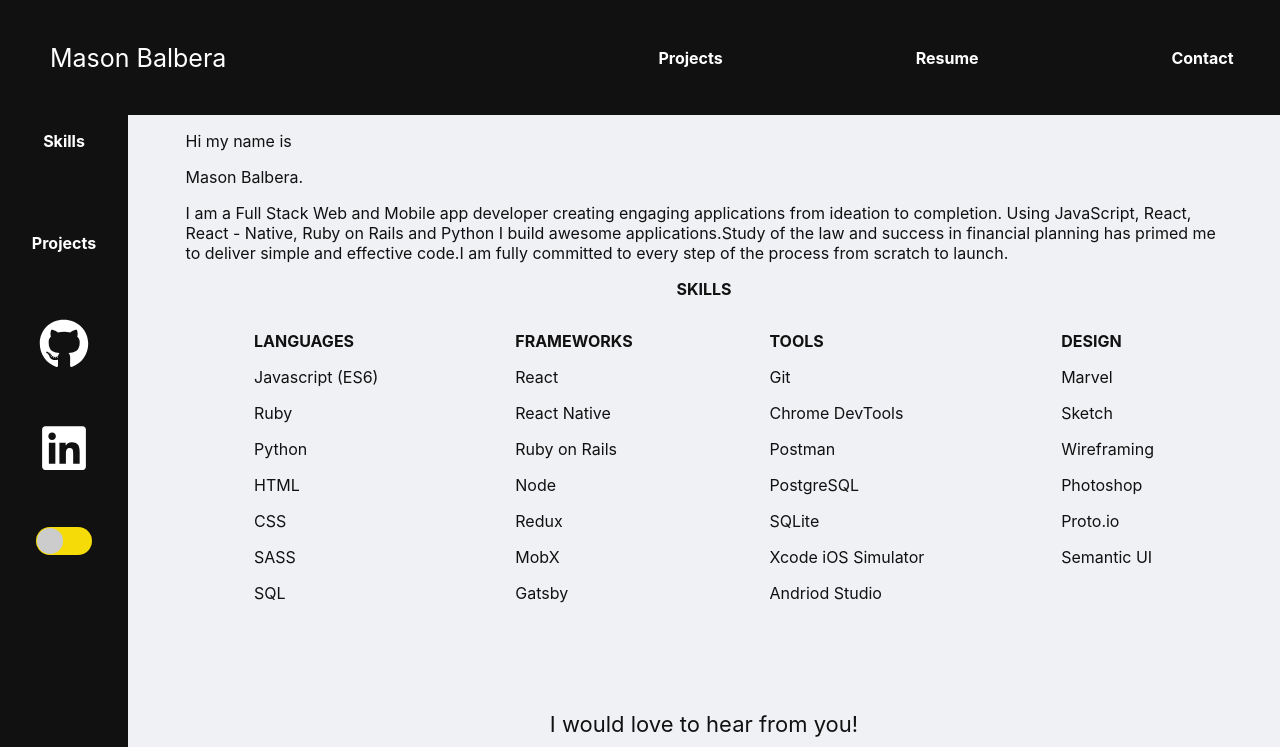
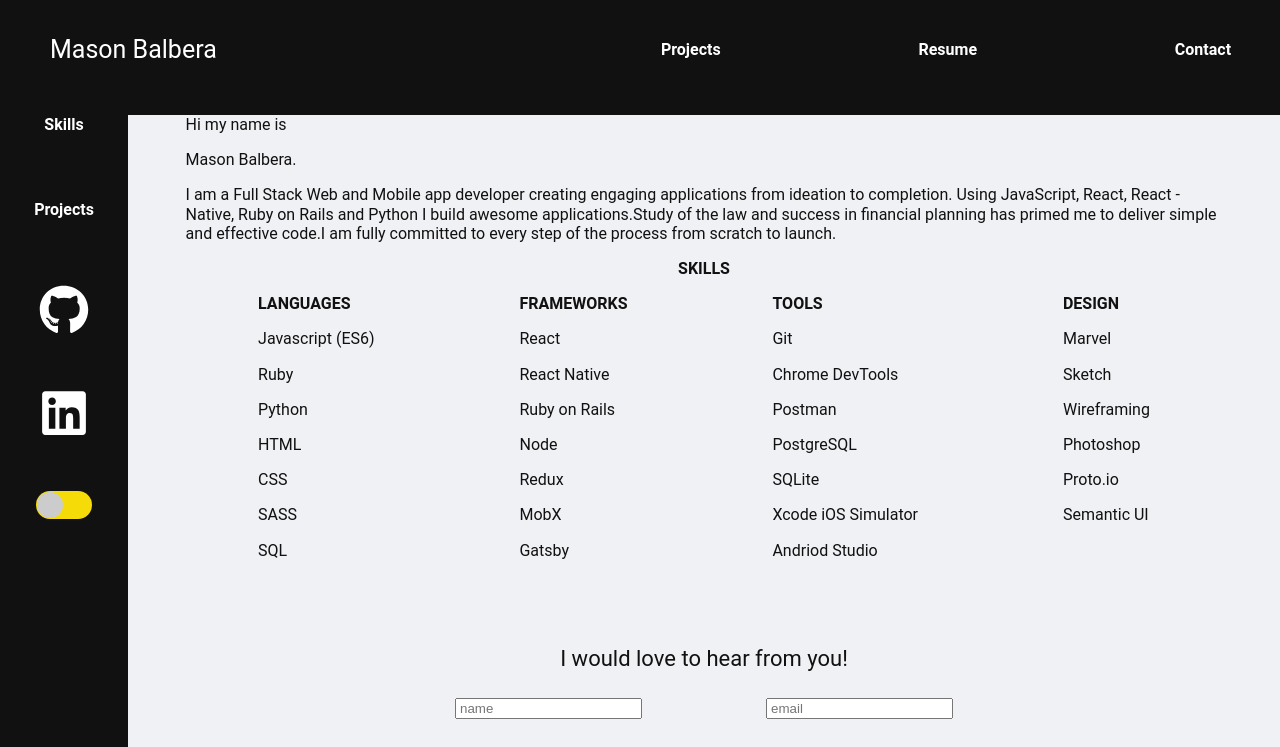
Before and after one commit to mbalbera/-Personal-Site-v2, a React (Create React App) app: page / in a window 1280 px wide. Shown: the top 747 px of the page. Built offline with nearby package versions, Linux system fonts and the light colour scheme.

Commit message:
update styles

```diff
--- a/src/App.css
+++ b/src/App.css
@@ -36,3 +36,125 @@
     transform: rotate(360deg);
   }
 }
+
+html, body, div, span, applet, object, iframe, h1, h2, h3, h4, h5, h6, p, blockquote, pre, a, abbr, acronym, address, big, cite, code, del, dfn, em, img, ins, kbd, q, s, samp, small, strike, sub, sup, tt, var, b, u, i, center, dl, dt, dd, ol, ul, li, fieldset, form, label, legend, table, caption, tbody, tfoot, thead, tr, th, td, article, aside, canvas, details, embed, figure, figcaption, footer, header, hgroup, menu, nav, output, ruby, section, summary, time, mark, audio, video {
+    margin: 0;
+    padding: 0;
+    border: 0;
+    font-size: 100%;
+    font: inherit;
+    vertical-align: baseline;
+}
+/* HTML5 display-role reset for older browsers */
+article, aside, details, figcaption, figure, footer, header, main, hgroup, menu, nav, section {
+  display: block;
+}
+body {
+  line-height: 1;
+}
+ol, ul {
+  list-style: none;
+}
+blockquote, q {
+quotes: none;
+}
+blockquote:before, blockquote:after, q:before, q:after {
+  content: '';
+    content: none;
+}
+table {
+    border-collapse: collapse;
+    border-spacing: 0;
+}
+/* ======================================================
+BASICS
+====================================================== */
+body {
+  display: flex;
+	flex-direction: column;
+    width: 100%;
+    min-height: 100vh;
+    background: #232b3b;
+    color: #e8e8df;
+    font-size: 1rem;
+    font-family: 'Roboto', Arial, Verdana, Helvetica, sans-serif;
+    font-weight: normal;
+    font-style: normal;
+    font-variant: normal;
+    text-transform: none;
+    -webkit-text-size-adjust: 100%;
+    -ms-text-size-adjust: 100%;
+    -webkit-font-smoothing: antialiased;
+    -moz-osx-font-smoothing: grayscale;
+    text-rendering: optimizeLegibility;
+}
+h1 {
+  margin: 1rem 0 2rem 0;
+    font-size: 2rem;
+    font-weight: 500;
+}
+p {
+  margin-bottom: 1rem;
+    line-height: 120%;
+}
+/* ======================================================
+CONTAINERS
+====================================================== */
+header {
+  position: fixed;
+	top: 0;
+  width: 100%;
+  background: #232b3b;
+  clear: both;
+  z-index: 9999;
+}
+.header-container {
+  max-width: 1920px;
+  margin: 0 auto;
+  padding: 1rem;
+}
+.side-nav-container {
+  position: fixed;
+  /* background: #3c4659; */
+  background: #232b3b;
+  left: 0;
+  width: 185px;
+  height: 100%;
+  z-index: 9998;
+  overflow-y: scroll;
+  -ms-overflow-style: none;  /* hide scrollbar IE and Edge */
+  scrollbar-width: none;  /* hide scrollbar Firefox */
+}
+/* Hide scrollbar for Chrome, Safari and Opera */
+.side-nav-container::-webkit-scrollbar {
+ display: none;
+}
+.side-nav {
+  padding-top: 48px; /* equals to to the header height*/
+}
+.side-menu {
+  padding: 1rem;
+}
+main {
+  background: #f5f4f3;
+  color: #333333;
+  border-radius: 15px;
+  position: fixed;
+  top: 48px; /* match with header height */
+  left: 185px; /* match with side nav width */
+  height: 100%;
+  overflow: hidden;
+  z-index: 9997;
+}
+.main-container {
+  padding: 1rem;
+  height: 90%;
+  overflow-x: hidden;
+  overflow-y: scroll;
+  -ms-overflow-style: none;  /* hide scrollbar IE and Edge */
+  scrollbar-width: none;  /* hide scrollbar Firefox */
+}
+/* Hide scrollbar for Chrome, Safari and Opera */
+.main-container::-webkit-scrollbar {
+  display: none;
+}
```
